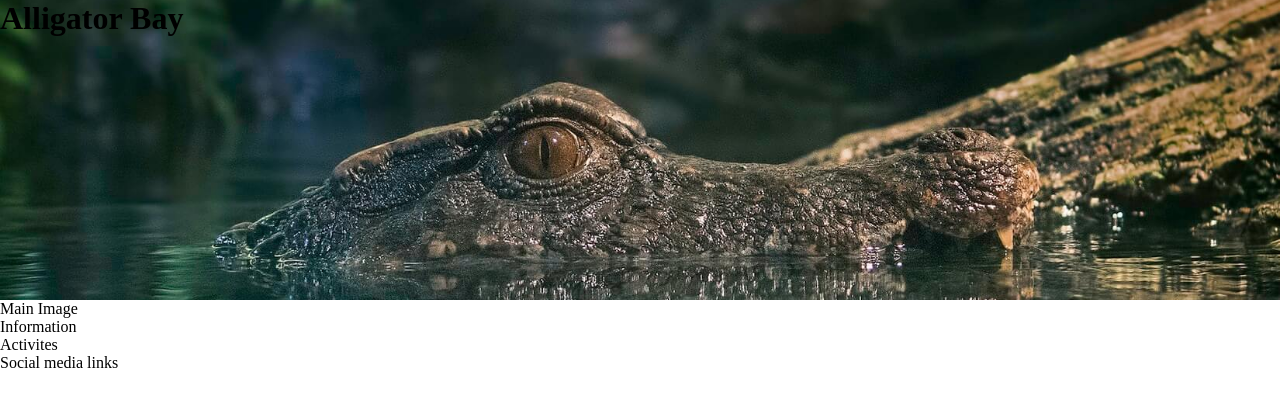
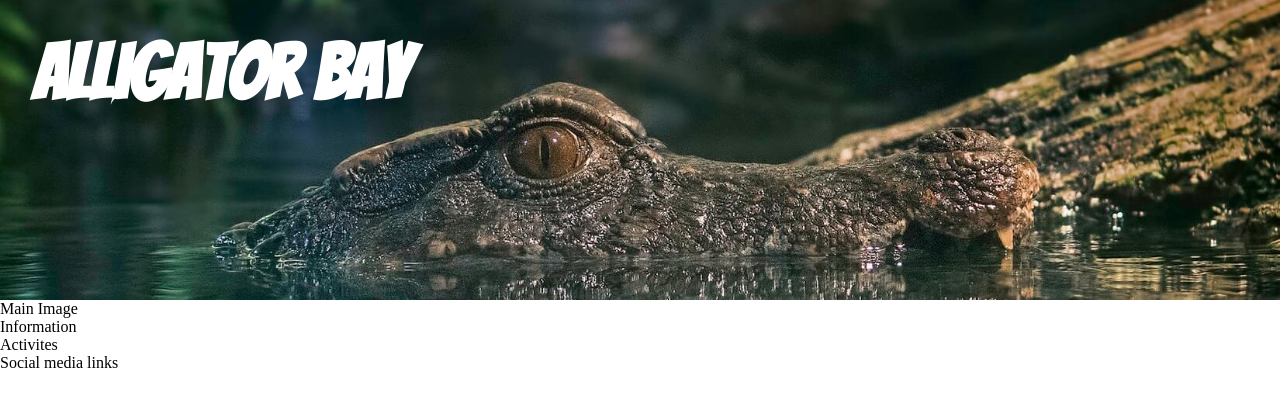
Before and after one commit to JoshuaAndrews-1882/project-1, a plain HTML site: page index.html in a window 1280 px wide. Drawn offline with Linux system fonts and the light colour scheme.

Commit message:
Add header title and google fonts

```diff
--- a/assets/css/style.css
+++ b/assets/css/style.css
@@ -1,4 +1,4 @@
-
+@import url('https://fonts.googleapis.com/css2?family=Bangers&family=Montserrat&display=swap');
 
 * {
     margin: 0;
@@ -14,3 +14,11 @@
     background-size: cover;
     background-position: center;
 }
+
+#header-image h1 {
+    font-family: 'Bangers', cursive;
+    float: left;
+    font-size: 4.8em;
+    margin: 2rem;
+    color: white;
+}
```
